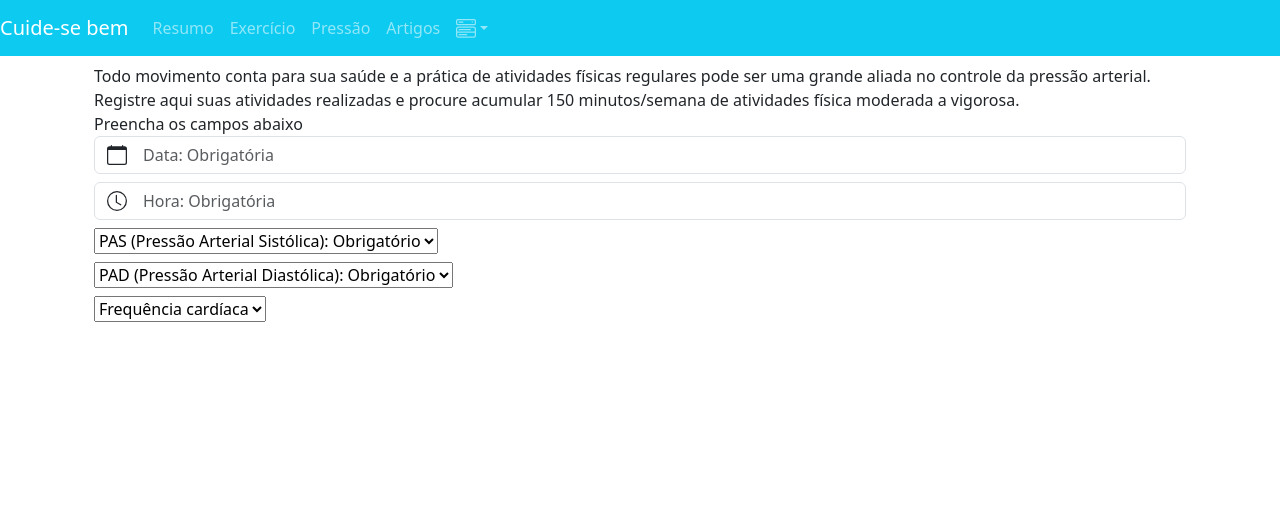
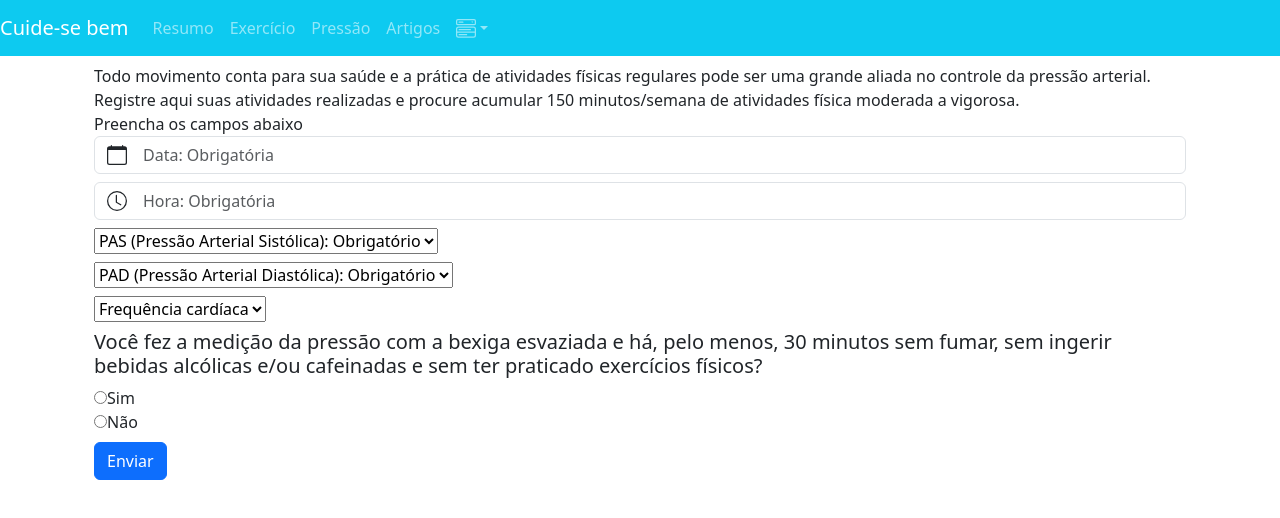
Before and after one commit to ranielisilveira/cuide-se-bem, a Vue app: page /pressureForm in a window 1280 px wide. Shown: the top 518 px of the page. Built offline with nearby package versions, Linux system fonts and the light colour scheme.

Commit message:
Create modal submit

```diff
--- a/src/views/PressureForm.vue
+++ b/src/views/PressureForm.vue
@@ -35,14 +35,44 @@
       <b-form-select class="mb-6" v-model="selected" :options="heartRate">
       </b-form-select>
     </div>
+    <div class="container mt-2">
+      <h5>
+        Você fez a medição da pressão com a bexiga esvaziada e há, pelo menos,
+        30 minutos sem fumar, sem ingerir bebidas alcólicas e/ou cafeinadas e
+        sem ter praticado exercícios físicos?
+      </h5>
+    </div>
+
+    <div class="container mt-2">
+      <b-form-radio v-model="yesOrNo" item="yes" value="Sim">Sim</b-form-radio>
+      <b-form-radio v-model="yesOrNo" item="no" value="Não">Não</b-form-radio>
+    </div>
+    <div class="container mt-2">
+      <b-button @click="showMsgOk" variant="primary">Enviar</b-button>
+      <!-- <modal-pressure-normal></modal-pressure-normal> -->
+      <!-- <modal-pressure-altered></modal-pressure-altered> -->
+    </div>
   </div>
 </template>
 
 <script>
+import ModalPressureNormal from "./ModalPressureNormal.vue";
+import ModalPressureAltered from "./ModalPressureAltered.vue";
+
 export default {
+  components: {
+    ModalPressureNormal,
+    ModalPressureAltered,
+  },
+
   data() {
     return {
       selected: null,
+      optionsPAS: null,
+      optionsPAD: null,
+      heartRate: null,
+      yesOrNo: null,
+      boxOne: "",
       optionsPAS: [
         { text: "PAS (Pressão Arterial Sistólica): Obrigatório", value: null },
         { text: "Menor que 85 mmHg", value: "85mmHg" },
--- a/src/views/ResumeList.vue
+++ b/src/views/ResumeList.vue
@@ -2,7 +2,7 @@
   <div class="container mt-2">
     <b-card title="Meu Resumo">
       <b-card bg-variant="dark" text-variant="white" title="Meu Resumo">
-        <b-avatar class="align-baseline"></b-avatar>
+        <b-avatar class="align-baseline" size="6rem"></b-avatar>
         (variável nome)
         <p>(variável idade)</p>
         <b-card-text>(variável doença crônica) doenças crônicas</b-card-text>
```
